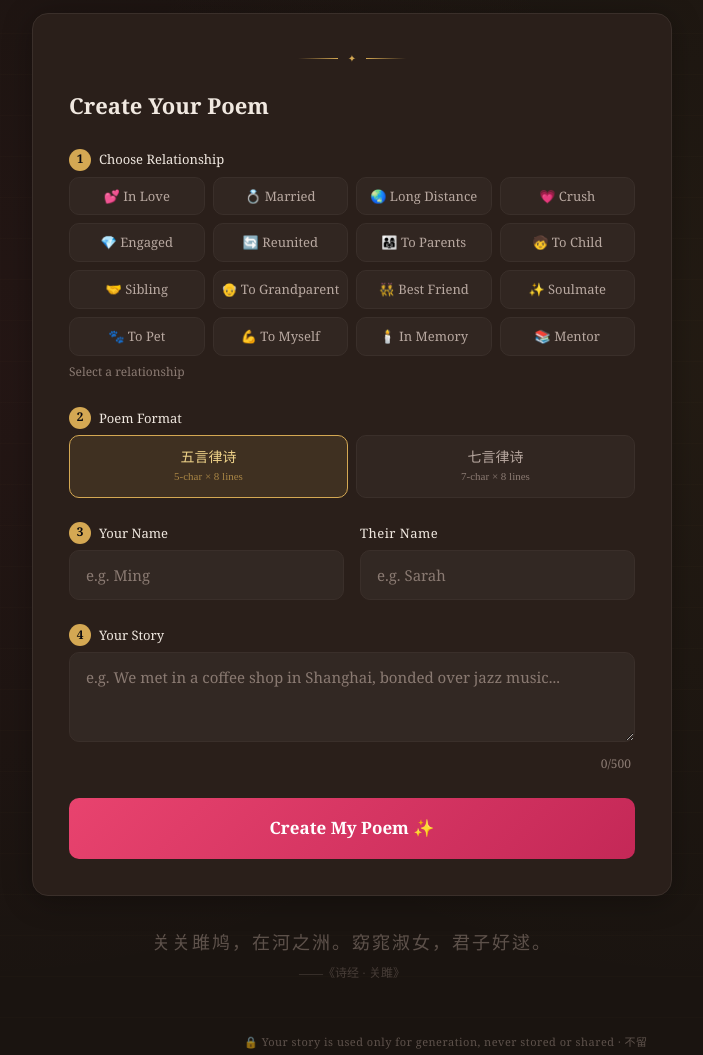
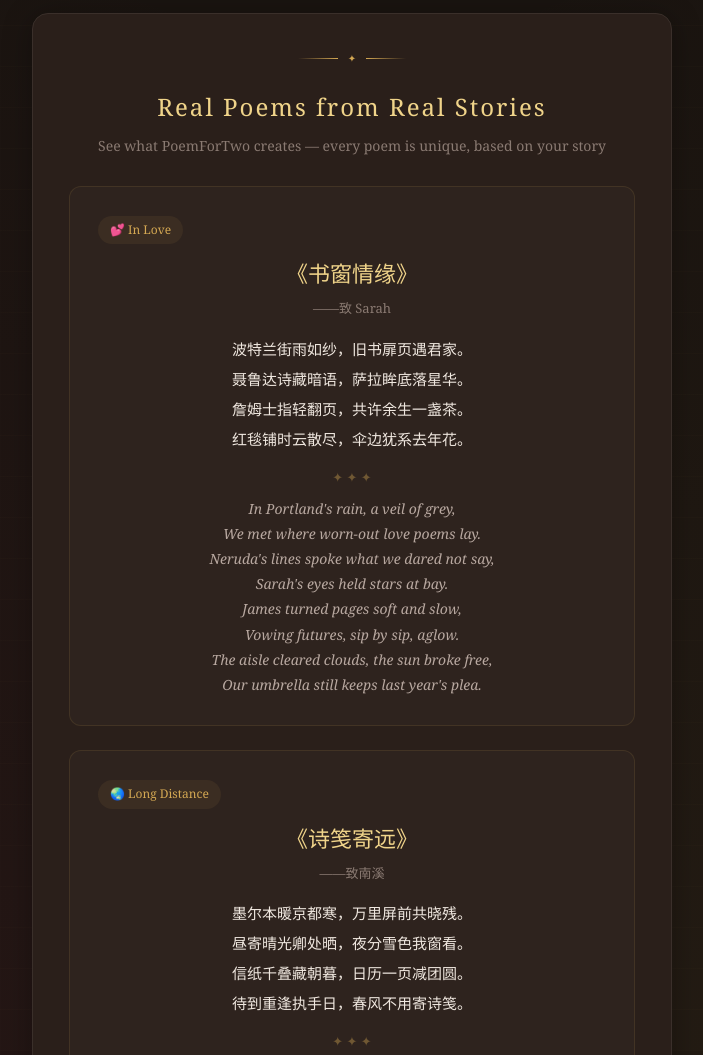
Before and after one commit to 02LYH-HUB/love-poem-site, a website: page index.html in a window 1280 px wide. Shown: the part 540-1595 px from the top of the page, without its empty margins (288-991 px from the left). Drawn offline with Linux system fonts and the light colour scheme; a web font is replaced by a local one.

Commit message:
add example poems showcase section

```diff
--- a/css/style.css
+++ b/css/style.css
@@ -719,6 +719,85 @@ textarea {
 .btn-text.hidden { display: none; }
 .btn-loading.hidden { display: none; }
 
+/* --- Examples Section --- */
+.examples-section {
+    max-width: 720px;
+    margin: 0 auto 30px;
+}
+.examples-section h2 {
+    text-align: center;
+    font-size: 24px;
+    color: var(--gold-light);
+    margin-bottom: 6px;
+    font-weight: 400;
+    letter-spacing: 2px;
+}
+.examples-sub {
+    text-align: center;
+    color: var(--text-muted);
+    font-size: 14px;
+    margin-bottom: 28px;
+}
+.example-cards {
+    display: flex;
+    flex-direction: column;
+    gap: 24px;
+}
+.example-card {
+    background: rgba(255,255,255,.02);
+    border: 1px solid rgba(212,168,83,.12);
+    border-radius: 12px;
+    padding: 28px;
+    transition: .3s;
+}
+.example-card:hover {
+    border-color: rgba(212,168,83,.25);
+    background: rgba(255,255,255,.04);
+}
+.example-badge {
+    display: inline-block;
+    font-size: 12px;
+    color: var(--gold);
+    background: rgba(212,168,83,.08);
+    padding: 4px 12px;
+    border-radius: 20px;
+    margin-bottom: 12px;
+}
+.example-title {
+    font-family: var(--font-cn-title), serif;
+    font-size: 22px;
+    color: var(--gold-light);
+    text-align: center;
+    margin-bottom: 4px;
+}
+.example-dedication {
+    text-align: center;
+    color: var(--text-muted);
+    font-size: 13px;
+    margin-bottom: 14px;
+}
+.example-verse {
+    text-align: center;
+    line-height: 2;
+    color: var(--text-primary);
+    font-size: 15px;
+    margin-bottom: 12px;
+}
+.example-divider {
+    text-align: center;
+    color: var(--gold);
+    opacity: .4;
+    font-size: 13px;
+    margin: 8px 0;
+}
+.example-en {
+    text-align: center;
+    line-height: 1.8;
+    color: var(--text-secondary);
+    font-size: 14px;
+    font-style: italic;
+}
+
 /* --- Footer Poem Quote --- */
 .footer-poem {
     text-align: center;
--- a/index.html
+++ b/index.html
@@ -98,6 +98,39 @@
                 <div class="quote-en" id="quoteEn">"May we remain devoted until our hair turns white"</div>
             </div>
         </header>
+
+        <!-- Examples -->
+        <section class="examples-section">
+            <div class="card">
+                <div class="card-header-ornament">
+                    <span class="ornament-line"></span>
+                    <span class="ornament-dot">✦</span>
+                    <span class="ornament-line"></span>
+                </div>
+                <h2 data-i18n="examplesTitle">Real Poems from Real Stories</h2>
+                <p class="examples-sub" data-i18n="examplesSub">See what PoemForTwo creates — every poem is unique, based on your story</p>
+
+                <div class="example-cards">
+                    <div class="example-card">
+                        <div class="example-badge" data-i18n="example1Badge">💕 In Love</div>
+                        <div class="example-title">《书窗情缘》</div>
+                        <div class="example-dedication">——致 Sarah</div>
+                        <div class="example-verse">波特兰街雨如纱，旧书扉页遇君家。<br>聂鲁达诗藏暗语，萨拉眸底落星华。<br>詹姆士指轻翻页，共许余生一盏茶。<br>红毯铺时云散尽，伞边犹系去年花。</div>
+                        <div class="example-divider">✦ ✦ ✦</div>
+                        <div class="example-en">In Portland's rain, a veil of grey,<br>We met where worn-out love poems lay.<br>Neruda's lines spoke what we dared not say,<br>Sarah's eyes held stars at bay.<br>James turned pages soft and slow,<br>Vowing futures, sip by sip, aglow.<br>The aisle cleared clouds, the sun broke free,<br>Our umbrella still keeps last year's plea.</div>
+                    </div>
+
+                    <div class="example-card">
+                        <div class="example-badge" data-i18n="example2Badge">🌏 Long Distance</div>
+                        <div class="example-title">《诗笺寄远》</div>
+                        <div class="example-dedication">——致南溪</div>
+                        <div class="example-verse">墨尔本暖京都寒，万里屏前共晓残。<br>昼寄晴光卿处晒，夜分雪色我窗看。<br>信纸千叠藏朝暮，日历一页减团圆。<br>待到重逢执手日，春风不用寄诗笺。</div>
+                        <div class="example-divider">✦ ✦ ✦</div>
+                        <div class="example-en">Melbourne warm while Beijing cold,<br>Across the screen our dawns unfold.<br>I send you sunshine from my day,<br>You share the snow where night holds sway.<br>A thousand notes fill up the year,<br>Each calendar page brings you near.<br>When spring arrives and we embrace,<br>No more poems shall take your place.</div>
+                    </div>
+                </div>
+            </div>
+        </section>
 
         <!-- Form -->
         <section class="form-section" id="formSection">
--- a/js/app.js
+++ b/js/app.js
@@ -13,6 +13,9 @@
         zh: {
             heroMain: '把你的故事写成一首中国古诗词',
             heroDesc: '受中国古典诗词启发，为你创作一首专属的中英双语诗',
+            examplesTitle: '真实故事 · 真实诗作',
+            examplesSub: '看看 PoemForTwo 能写什么——每一首都独一无二',
+            example1Badge: '💕 热恋',
             moreRel: '更多关系',
             formTitle: '赋诗一首',
             relLabel: '选择关系',
@@ -55,6 +58,9 @@
         en: {
             heroMain: 'Turn Your Story into a Beautiful Chinese Poem',
             heroDesc: 'Personalized bilingual poems inspired by classical Chinese verse',
+            examplesTitle: 'Real Poems from Real Stories',
+            examplesSub: 'See what PoemForTwo creates — every poem is unique, based on your story',
+            example1Badge: '💕 In Love',
             moreRel: 'More',
             formTitle: 'Create Your Poem',
             relLabel: 'Choose Relationship',
```
